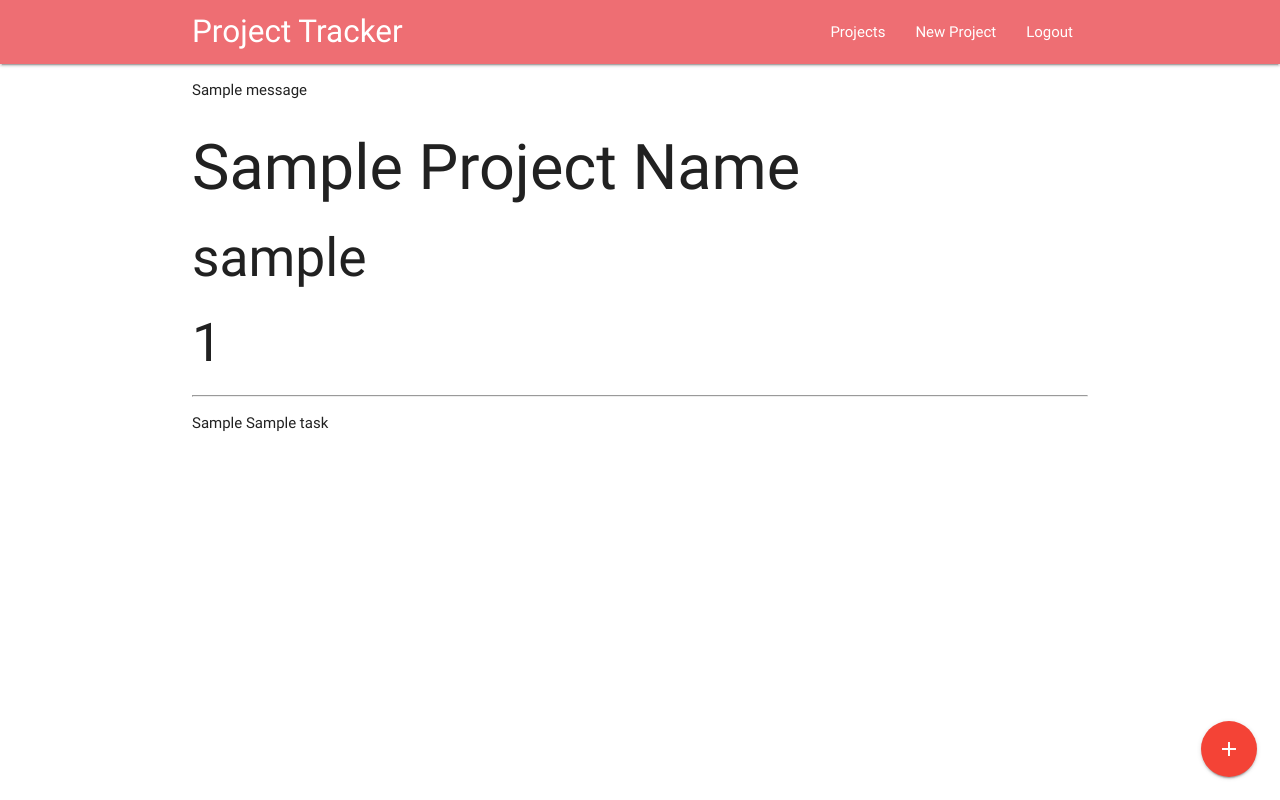
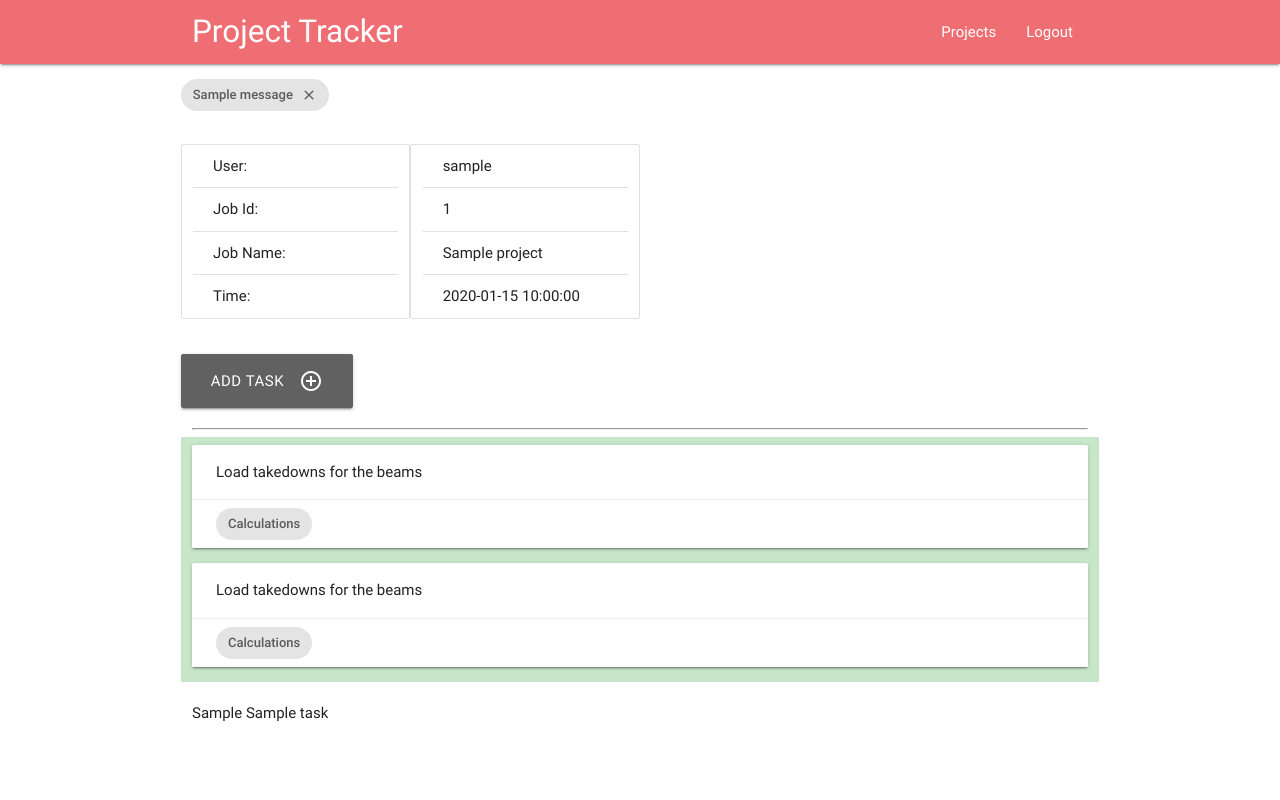
Before and after one commit to bglynch/project-tracker-flask, a Flask app: a page that uses app/templates/base.html in a window 1280 px wide. Run offline with Flask 2, Linux system fonts and the light colour scheme; a user stored in the database is signed in; tables that the repository leaves empty hold one stand-in row (values such as "Sample post"); one stand-in notice (Sample message) is shown; some libraries are stand-ins or nearby versions.

Commit message:
messages style altered, style.css added,task style altered

```diff
--- a/app/routes.py
+++ b/app/routes.py
@@ -80,7 +80,7 @@ def add_project(username):
         db.session.add(project)
         db.session.commit()
         flash('Congratulations, you created a Project')
-        return redirect(url_for('index'))
+        return redirect(url_for('user',  username=username))
     return render_template('forms/add_project.html', form=form)
 
 
--- /dev/null
+++ b/app/static/css/style.css
@@ -0,0 +1,10 @@
+#tasks .card-content {
+    padding: 16px 24px;
+}
+#tasks .card-action {
+    padding: 8px 24px;
+}
+
+#tasks  .chip {
+    margin-bottom: 0px;
+}
--- a/app/templates/base.html
+++ b/app/templates/base.html
@@ -3,8 +3,7 @@
 <head>
     <link rel="stylesheet" href="https://cdnjs.cloudflare.com/ajax/libs/materialize/0.100.2/css/materialize.min.css">
     <link href="https://fonts.googleapis.com/icon?family=Material+Icons" rel="stylesheet">
-
-    {% if title %}
+    <link rel="stylesheet" href="{{ url_for('static', filename='css/style.css')}}" type="text/css" /> {% if title %}
     <title>{{ title }} - Project Tracker</title>
     {% else %}
     <title>Project Tracker</title>
@@ -22,7 +21,6 @@
                     <li><a href="{{ url_for('login') }}">Login</a></li>
                     {% else %}
                     <li><a href="{{ url_for('user', username=current_user.username) }}">Projects</a></li>
-            <li><a href="{{ url_for('add_project', username=current_user.username) }}">New Project</a></li>
                     <li><a href="{{ url_for('logout') }}">Logout</a></li>
                     {% endif %}
                 </ul>
@@ -30,16 +28,18 @@
         </div>
     </nav>
     <div class="container">
-    {% with messages = get_flashed_messages() %}
-    {% if messages %}
+        {% with messages = get_flashed_messages() %} {% if messages %}
         <ul>
             {% for message in messages %}
-        <li>{{ message }}</li>
+            <div class="row">
+                <div class="chip">
+                    {{ message }}
+                    <i class="close material-icons">close</i>
+                </div>
+            </div>
             {% endfor %}
         </ul>
-    {% endif %}
-    {% endwith %}
-    {% block content %}{% endblock %}
+        {% endif %} {% endwith %} {% block content %}{% endblock %}
     </div>
     <script src="https://cdnjs.cloudflare.com/ajax/libs/jquery/3.2.1/jquery.min.js"></script>
     <script src="https://cdnjs.cloudflare.com/ajax/libs/materialize/0.100.2/js/materialize.min.js"></script>
--- a/app/templates/project_page.html
+++ b/app/templates/project_page.html
@@ -1,10 +1,48 @@
-{% extends "base.html" %}
+{% extends "base.html" %} {% block content %}
+<div class="row">
+    <ul class="collection col s3">
+        <li class="collection-item">User:</li>
+        <li class="collection-item">Job Id:</li>
+        <li class="collection-item">Job Name:</li>
+        <li class="collection-item">Time:</li>
+    </ul>
+    <ul class="collection col s3">
+        <li class="collection-item">{{current_user.username}}</li>
+        <li class="collection-item">{{job.id}}</li>
+        <li class="collection-item">{{job.name}}</li>
+        <li class="collection-item">{{job.timestamp}}</li>
+    </ul>
 
-{% block content %}
-<h1>Sample Project Name</h1>
-<h2>{{current_user.username}}</h2>
-<h2>{{job.id}}</h2>
+</div>
+<div class="row">
+    <a class="waves-effect waves-light btn-large grey darken-2" href="{{ url_for('add_task', username=current_user.username, projectno=job.id) }}">
+        <i class="material-icons right">add_circle_outline</i>add task
+        </a>
+</div>
 <hr>
+<div id="tasks" class="row">
+    <div class="col s12 green lighten-4">
+        <div class="card">
+            <article class="card-content">
+                <p>Load takedowns for the beams</p>
+            </article>
+            <article class="card-action">
+                <div class="chip">Calculations</div>
+            </article>
+        </div>
+        <div class="card">
+            <div class="card-content">
+                <p>Load takedowns for the beams</p>
+            </div>
+            <div class="card-action">
+                <div class="chip">
+                    Calculations
+                </div>
+            </div>
+        </div>
+    </div>
+</div>
+
 <ul>
     {% for task in tasks %}
     <li>{{ task.genre }} {{ task.title }}</li>
@@ -13,7 +51,6 @@
 </ul>
 <div class="fixed-action-btn">
 
-<a class="btn-floating btn-large waves-effect waves-light red" href="{{ url_for('add_task', username=current_user.username, projectno=job.id) }}"><i class="material-icons">add</i></a>
 </div>
 
 {% endblock %}
```
Also changed, not shown: app/templates/user.html (+6 -12 lines), app.db. Lines whose indentation alone changed are shown as unchanged.
